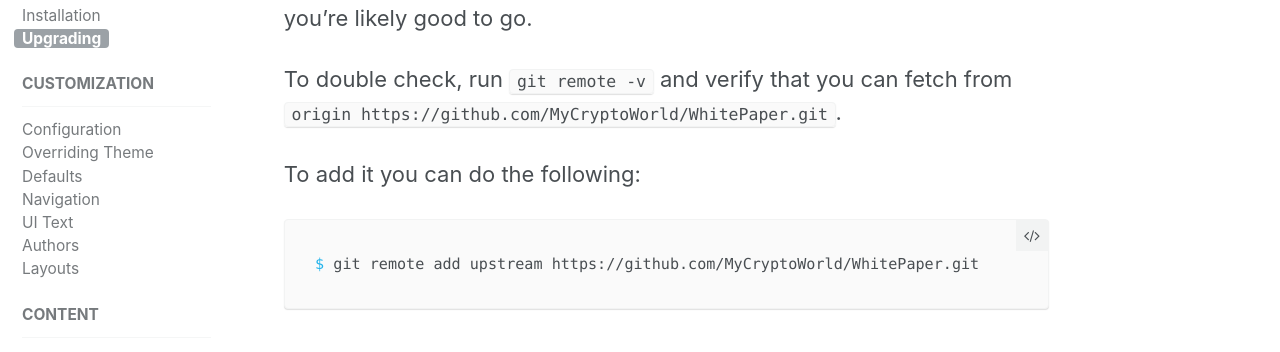
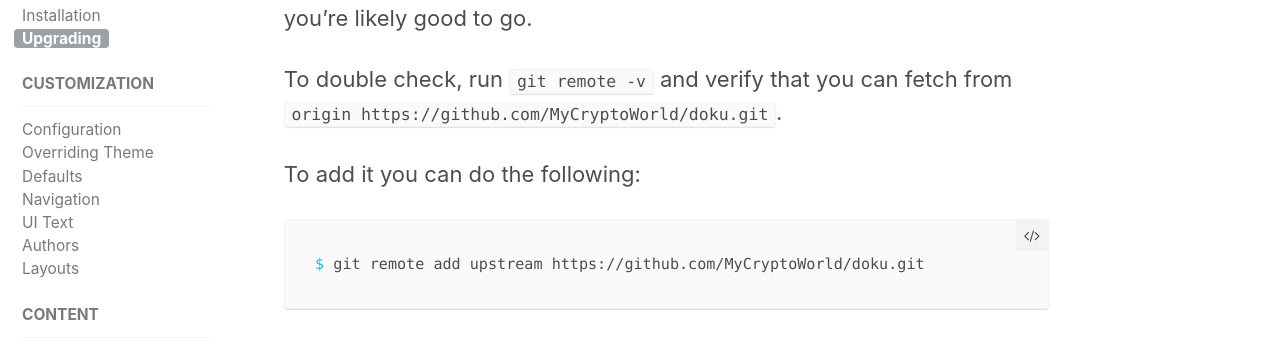
Before and after one commit to infinity-economics/WhitePaper, a Jekyll site: the page built from _docs/04-upgrading.md, in a window 1280 px wide and 900 px high, scrolled down 415 px. Shown: the part 155-507 px from the top of the window. Built offline with Jekyll 4.4.1, drawn with Linux system fonts in a browser that asks for light colours.

Commit message:
Update _config.yml

```diff
--- a/_config.yml
+++ b/_config.yml
@@ -15,9 +15,10 @@ name                     : &name "Michael Rose"
 description              : &description "A flexible Jekyll theme for your blog or site with a minimalist aesthetic."
 #
 #url                     : http://localhost:4000
-url                      : "https://MyCryptoWorld.github.io"
+#url                      : "https://MyCryptoWorld.github.io"
+url                      : "https://MyCryptoWorld.com"
 baseurl                  : # the subpath of your site, e.g. "/blog"
-repository               : "MyCryptoWorld/WhitePaper"
+repository               : "MyCryptoWorld/doku"
 #
 #url                      : https://mmistakes.github.io # the base hostname & protocol for your site e.g. "https://mmistakes.github.io"
 #baseurl                  : "/minimal-mistakes" # the subpath of your site, e.g. "/blog"
```
